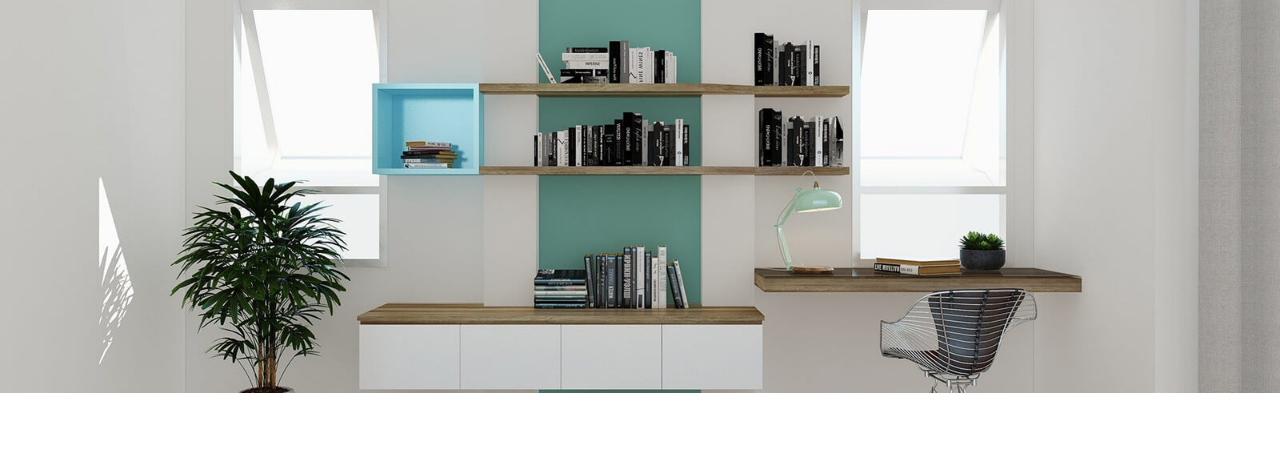
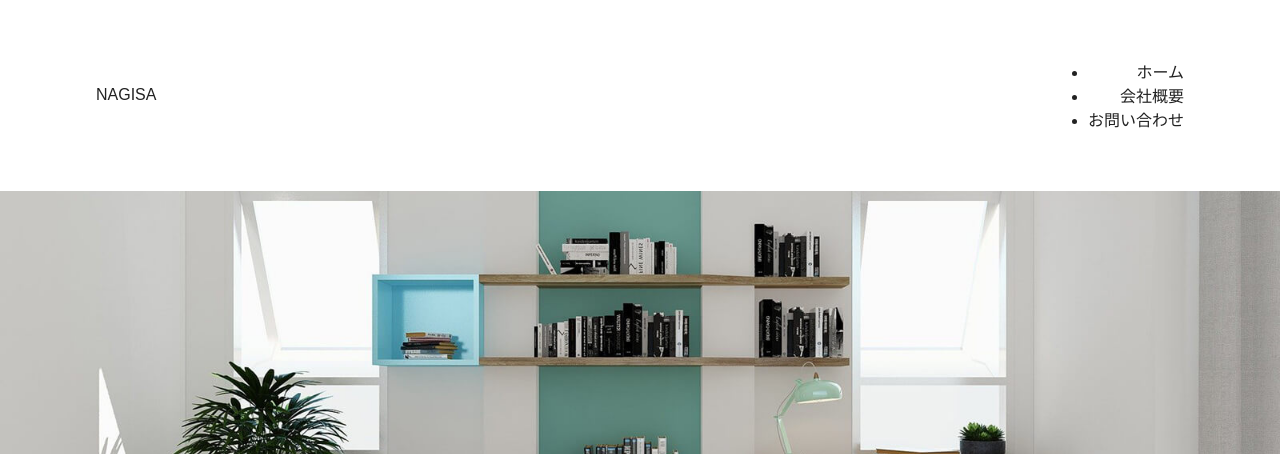
Before and after one commit to tktkaws/Design_Comp_Training, a plain HTML site: page practice04/content.html in a window 1280 px wide. Shown: the top 454 px of the page. Drawn offline with Linux system fonts and the light colour scheme.

Commit message:
ヘッダーとフッターをコーディング

```diff
--- a/practice04/content.html
+++ b/practice04/content.html
@@ -11,7 +11,20 @@
     <link rel="stylesheet" href="style.css" />
   </head>
   <body>
-    <header class="header"></header>
+    <header class="header">
+      <div class="inner01">
+        <div class="site">NAGISA</div>
+      </div>
+      <div class="inner02">
+        <nav class="nav">
+          <ul>
+            <li><a href="index.html">ホーム</a></li>
+            <li><a href="content.html">会社概要</a></li>
+            <li><a href="content.html">お問い合わせ</a></li>
+          </ul>
+        </nav>
+      </div>
+    </header>
     <figure class="headimg">
       <img src="img/workspace-front.jpg" alt="" />
     </figure>
@@ -56,6 +69,22 @@
       <h2>いつでも気軽に<br />お問い合わせください</h2>
       <a href="#" class="btn">お問い合わせ</a>
     </section>
-    <footer class="footer"></footer>
+
+    <footer class="footer">
+      <div class="inner01">
+        <div class="site">NAGISA</div>
+        <p class="address">〒901-3125<br />沖縄県那覇市那覇グスク</p>
+      </div>
+      <div class="inner02">
+        <nav class="nav">
+          <ul>
+            <li><a href="index.html">ホーム</a></li>
+            <li><a href="content.html">会社概要</a></li>
+            <li><a href="content.html">お問い合わせ</a></li>
+          </ul>
+        </nav>
+        <p class="copy">@ NAGISA Corp. All rights reserverd.</p>
+      </div>
+    </footer>
   </body>
 </html>
--- a/practice04/style.css
+++ b/practice04/style.css
@@ -85,6 +85,16 @@ a {
   text-decoration: none;
 }
 
+ul {
+  display: inline-block;
+  /* list-style-type: disc;
+  margin-block-start: 1em;
+  margin-block-end: 1em;
+  margin-inline-start: 0px;
+  margin-inline-end: 0px;
+  padding-inline-start: 40px; */
+}
+
 /* 記事 */
 .content {
   margin: 36px 20px 74px;
@@ -169,3 +179,41 @@ a {
     font-size: 18px;
   }
 }
+
+/* ヘッダー&フッター */
+.header,
+.footer {
+  padding-left: 20px;
+  padding-right: 20px;
+}
+
+.header {
+  margin-top: 20px;
+  margin-bottom: 18px;
+  text-align: center;
+}
+
+.footer {
+  margin-top: 36px;
+  margin-bottom: 36px;
+}
+
+@media (min-width: 768px) {
+  .header,
+  .footer {
+    display: flex;
+    justify-content: space-between;
+    align-items: center;
+    max-width: 1088px;
+    margin-left: auto;
+    margin-right: auto;
+  }
+  .header .inner02,
+  .footer .inner02 {
+    text-align: right;
+  }
+  .header {
+    margin-top: 43px;
+    margin-bottom: 44px;
+  }
+}
```
